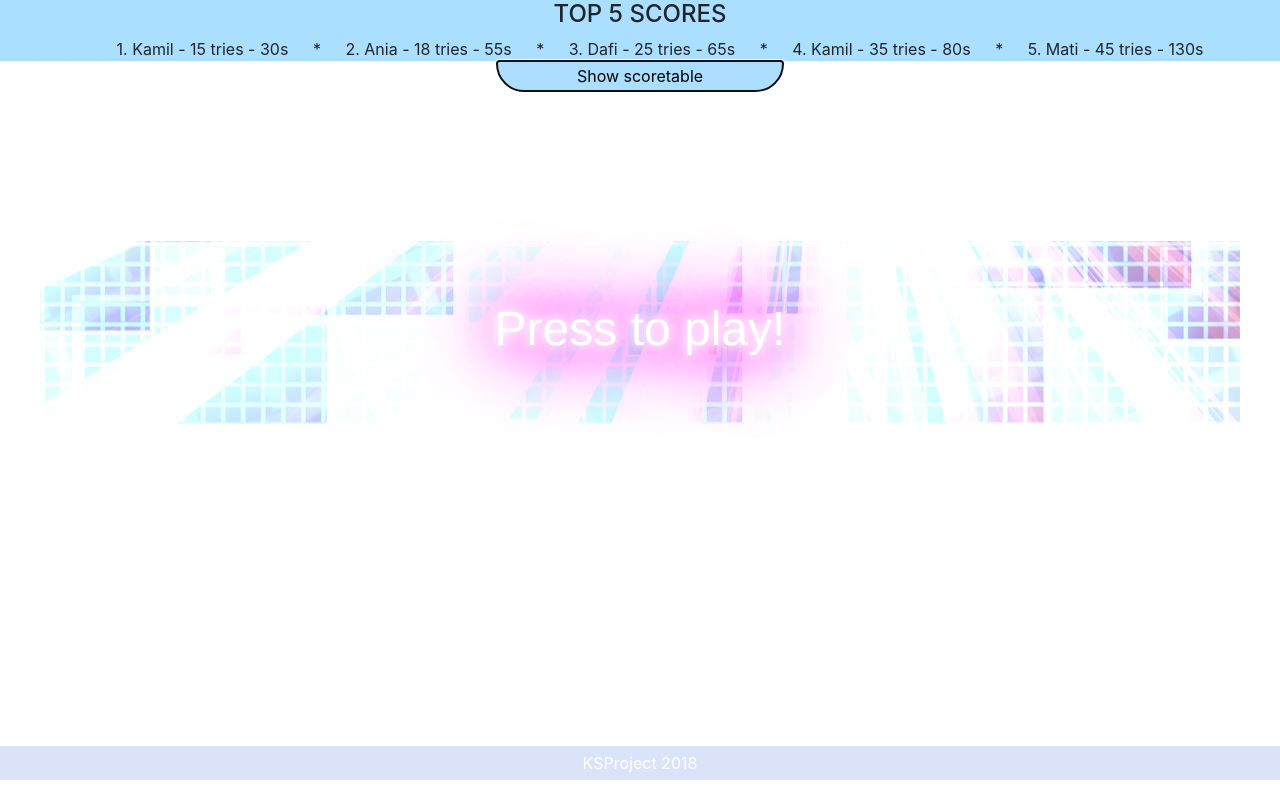
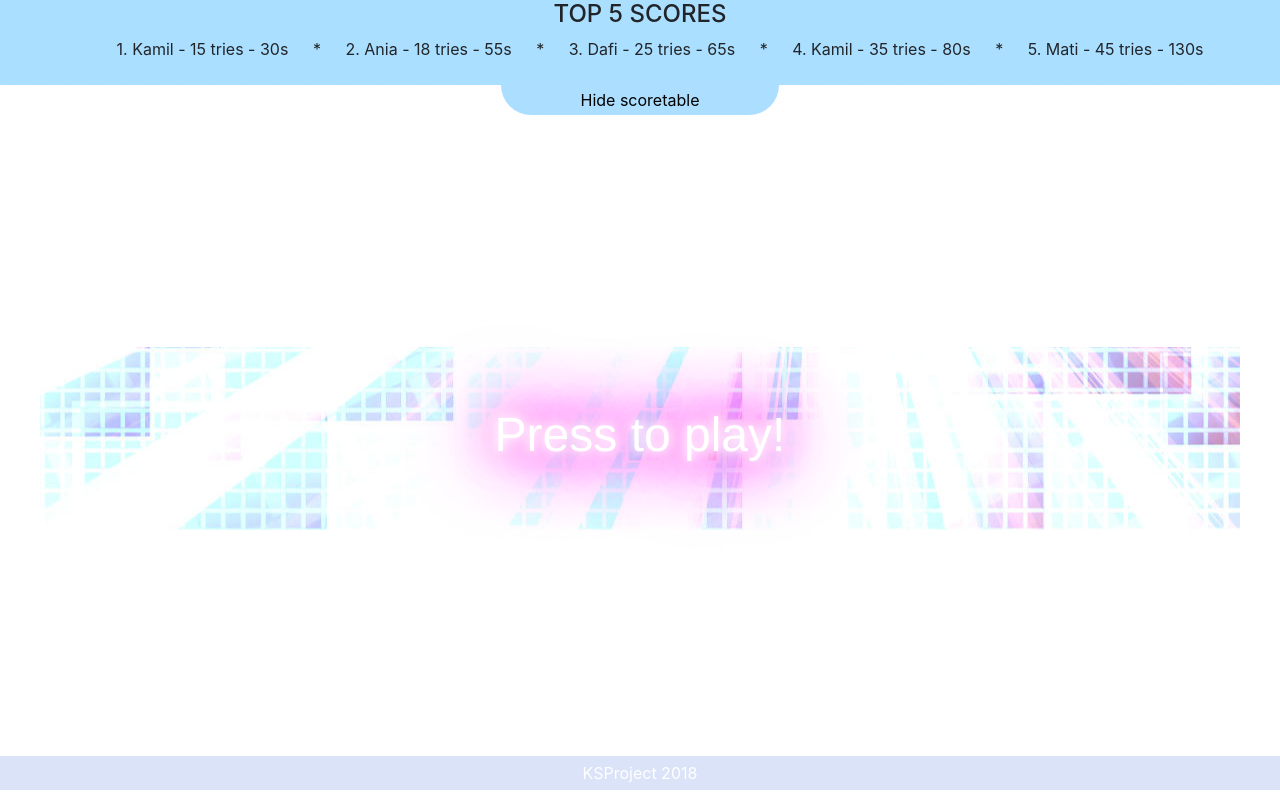
Before and after one commit to szechla/MemoryGame, a plain HTML site: page index.html in a window 1280 px wide. Both pictures are taken after a click on the button "Show scoretable". Drawn offline with nearby package versions, Linux system fonts and the light colour scheme; a web font is replaced by a local one.

Commit message:
animation added

```diff
--- a/app.js
+++ b/app.js
@@ -151,3 +151,33 @@ function disappear() {
         pressToStart.style.display = "none";
     }, 4000)
 }
+
+const page = document.getElementById("pageContent");
+const scoreButton = document.getElementsByClassName("scoreButton")[0];
+
+
+scoreButton.addEventListener("click", function(e) {
+    if (page.style = "") {
+        console.log("Wait for animation ends")
+    } else {
+        switch (page.className) {
+            case "headerEnter":
+                e.preventDefault;
+                // -> removing the class
+                page.classList.remove("headerEnter");
+                // -> triggering reflow The actual magic
+                // without this it wouldn't work.
+                void page.offsetWidth;
+                page.className = "headerLeave";
+                scoreButton.innerHTML = "Show scoretable"
+                break;
+            default:
+                e.preventDefault;
+                page.classList.remove("headerLeave");
+                void page.offsetWidth;
+                page.className = "headerEnter";
+                scoreButton.innerHTML = "Hide scoretable"
+                break;
+        }
+    }
+})
--- a/index.html
+++ b/index.html
@@ -26,7 +26,9 @@
         <h2 class="neon-text">memory game</h2><br>
     </header>
     -->
+    <div id="pageContent">
         <header>
+            <div class="top-header">
                 <h4>TOP 5 SCORES</h3>
                     <ol class="scoreTable">
                         <li class="score">1. Kamil - 15 tries - 30s</li>
@@ -39,8 +41,9 @@
                         <li class="score">*</li>
                         <li class="score">5. Mati - 45 tries - 130s</li>
                     </ol>
+            </div>
+            <button class="scoreButton">Show scoretable</button>
         </header>
-    <button class="scoreButton">Show scoretable</button>
 
         <div id="game">
             <div class="game-background" @click="newGame">
@@ -74,14 +77,13 @@
                             </div>
                         </transition>
                     </div>
-
                 </div>
                 <h4 class="tries">Tries: {{ this.tries }}</h4>
+            </div>
         </div>
 
 
     </div>
-
 
     <footer>
         KSProject 2018
--- a/styles.css
+++ b/styles.css
@@ -5,10 +5,44 @@ body {
     background-size: cover;
 }
 
-header {
+#pageContent {
+    position: relative;
     width: 100%;
+    top: -85px
+}
+
+.top-header {
     background-color: #48b9ff75;
     background-size: cover;
+    height: 85px;
+}
+
+.headerLeave {
+    animation: moveHeader 1s forwards;
+    -webkit-animation: moveHeader 1s forwards;
+}
+
+.headerEnter {
+    animation: moveHeader 1s forwards reverse;
+    -webkit-animation: moveHeader 1s forwards reverse;
+}
+
+@keyframes moveHeader {
+    from {
+        top: 0px;
+    }
+    to {
+        top: -85px;
+    }
+}
+
+@-webkit-keyframes moveHeader {
+    from {
+        top: 0px;
+    }
+    to {
+        top: -85px;
+    }
 }
 
 .scoreTable {
@@ -22,17 +56,20 @@ header {
 }
 
 #game {
+    position: relative;
+    top: -5px;
     min-height: 250px;
+    width: 100%;
 }
 
 footer {
-    margin: 20px auto;
+    margin: 10px auto;
     padding-top: 5px;
     padding-bottom: 5px;
     background: rgba(208, 219, 248, 0.76);
     color: white;
     text-align: center;
-    position: absolute;
+    position: fixed;
     bottom: 0;
     width: 100%;
     z-index: -1;
@@ -72,8 +109,8 @@ footer {
     width: 100%;
     height: fit-content;
     background: url("img/game-background.jpg") no-repeat center;
-    position: relative;
-    bottom: 30%;
+    position: fixed;
+    bottom: 15%;
 }
 
 .leave {
@@ -109,10 +146,15 @@ h4 {
     padding: 0.2em 5em;
     border-bottom-right-radius: 5em;
     border-bottom-left-radius: 5em;
+    height: 30px;
 }
 
 .scoreButton:hover {
     background: #48b8ff
+}
+
+.scoreButton:focus {
+    outline: none;
 }
 
 #cardTable {
@@ -155,7 +197,7 @@ div.card {
 }
 
 .menuButton {
-    margin: 15px auto;
+    margin: 20px auto;
     display: block;
     -webkit-box-sizing: content-box;
     -moz-box-sizing: content-box;
```
Lines whose indentation alone changed are shown as unchanged.
